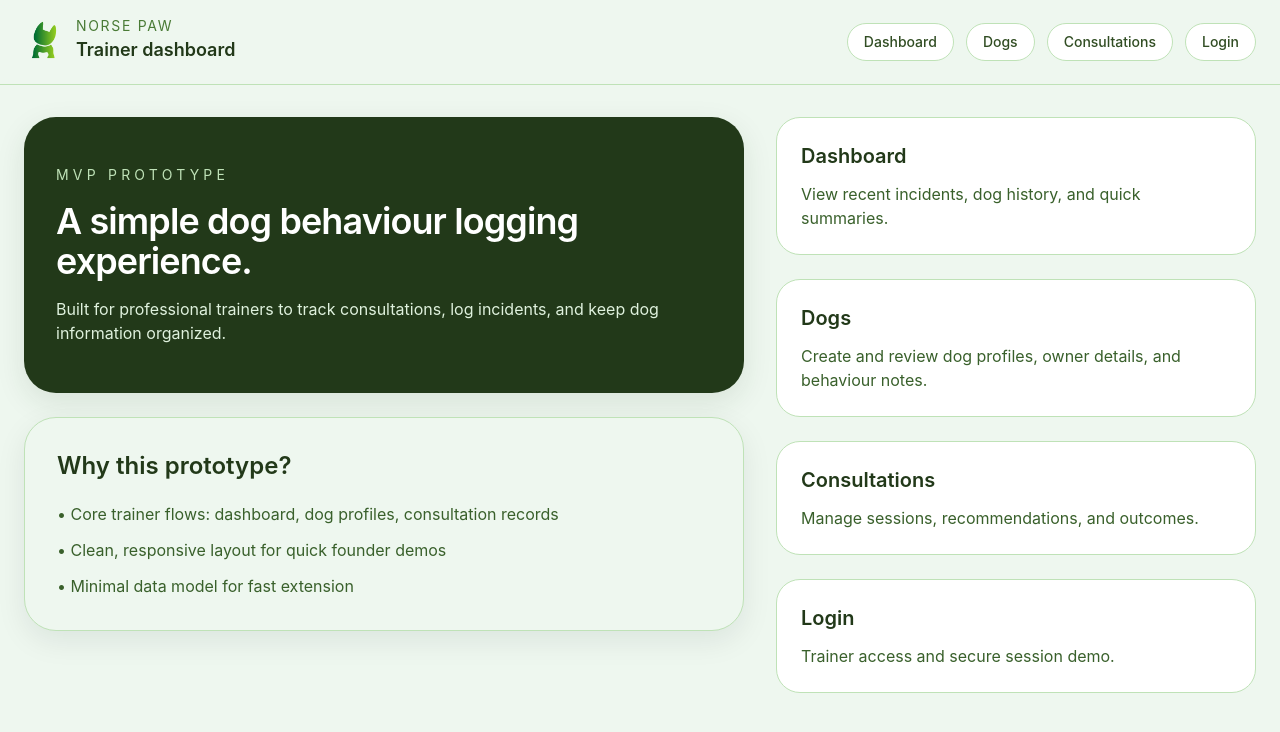
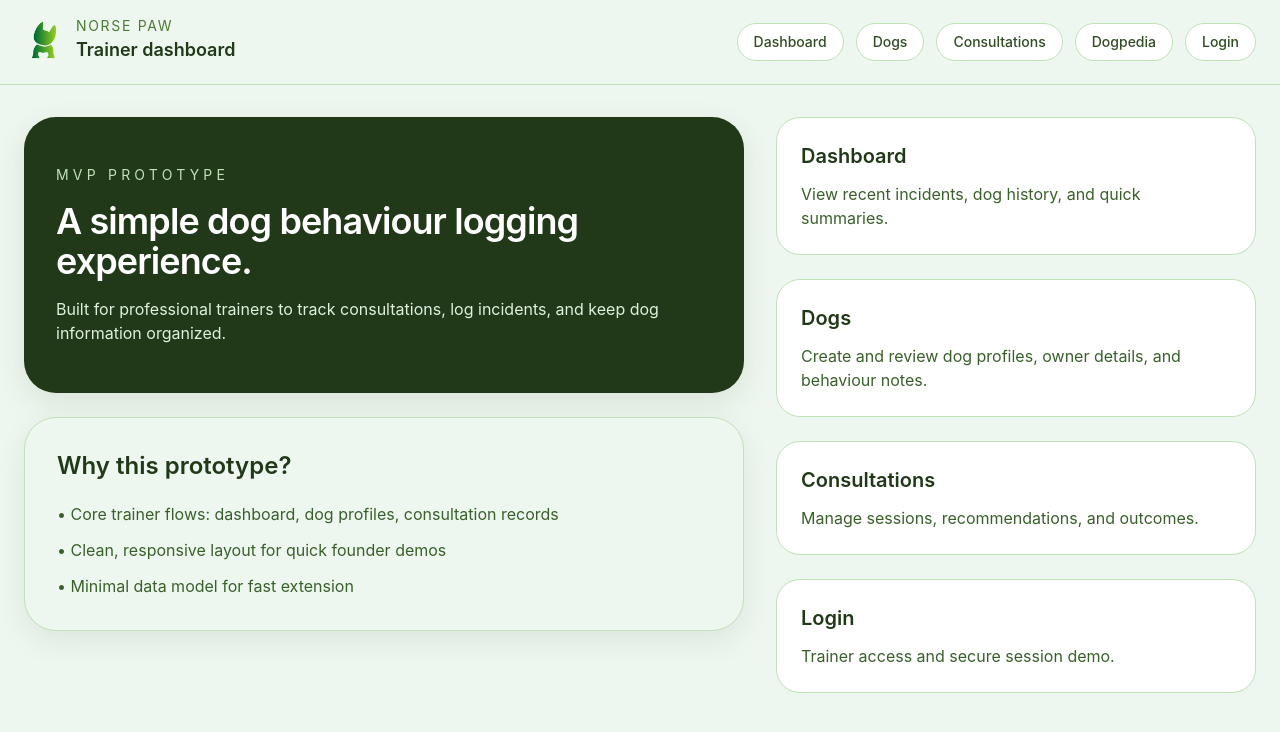
Before and after one commit to arctic-byte-as/doglog, a Next.js app: page / in a window 1280 px wide. Shown: the top 732 px of the page. Built offline with nearby package versions, Linux system fonts and the light colour scheme.

Commit message:
DogPeddia added

```diff
--- a/components/SiteShell.tsx
+++ b/components/SiteShell.tsx
@@ -5,6 +5,7 @@ const nav = [
   { href: '/dashboard', label: 'Dashboard' },
   { href: '/dogs', label: 'Dogs' },
   { href: '/consultations', label: 'Consultations' },
+  { href: '/dogpedia', label: 'Dogpedia' },
   { href: '/login', label: 'Login' },
 ];
 
```
